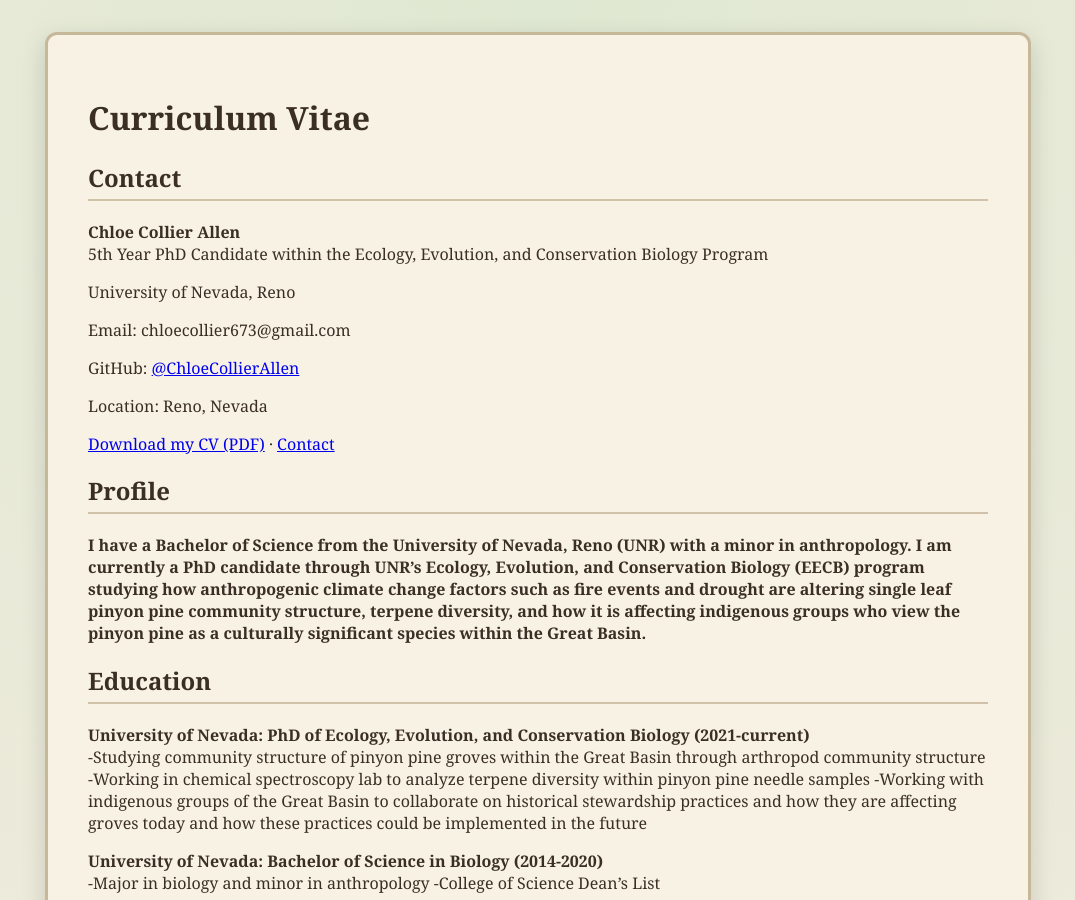
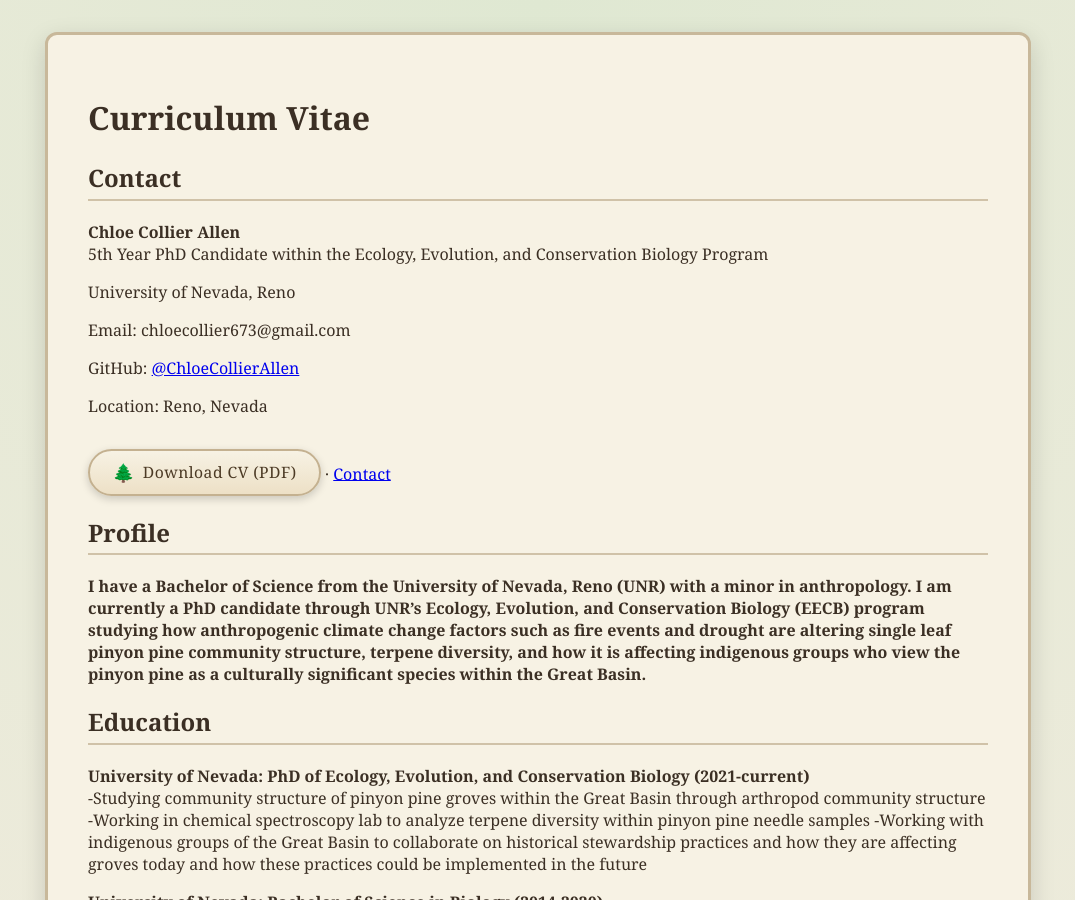
Before and after one commit to ChloeCollierAllen/ChloeCollierAllen.github.io, a Jekyll site: the page built from cv.md, in a window 1280 px wide and 900 px high. Shown: the whole window, without its empty margins (102-1177 px from the left). Built offline with Jekyll 4.4.1, drawn with Linux system fonts in a browser that asks for light colours.

Commit message:
Update cv.md

```diff
--- a/cv.md
+++ b/cv.md
@@ -18,7 +18,9 @@
 
 Location: Reno, Nevada
 
-[Download my CV (PDF)](/assets/pdfs/CV.pdf) · [Contact](./contact)
+<a class="botanical-download" href="/assets/pdfs/Chloe_Collier_Allen_CV.pdf" target="_blank">
+  Download CV (PDF)
+</a> · [Contact](./contact)
 
 
 ## Profile
```
